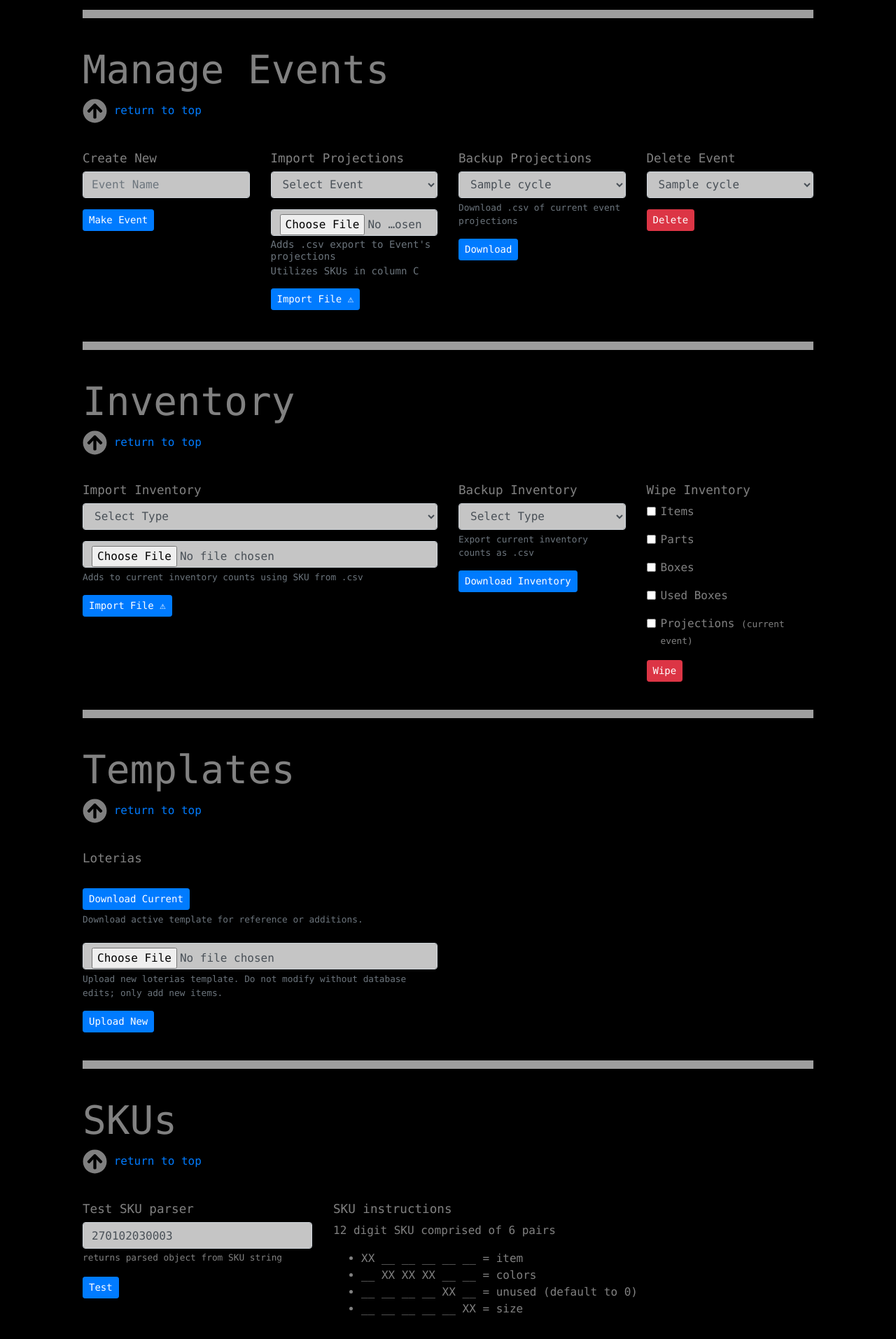
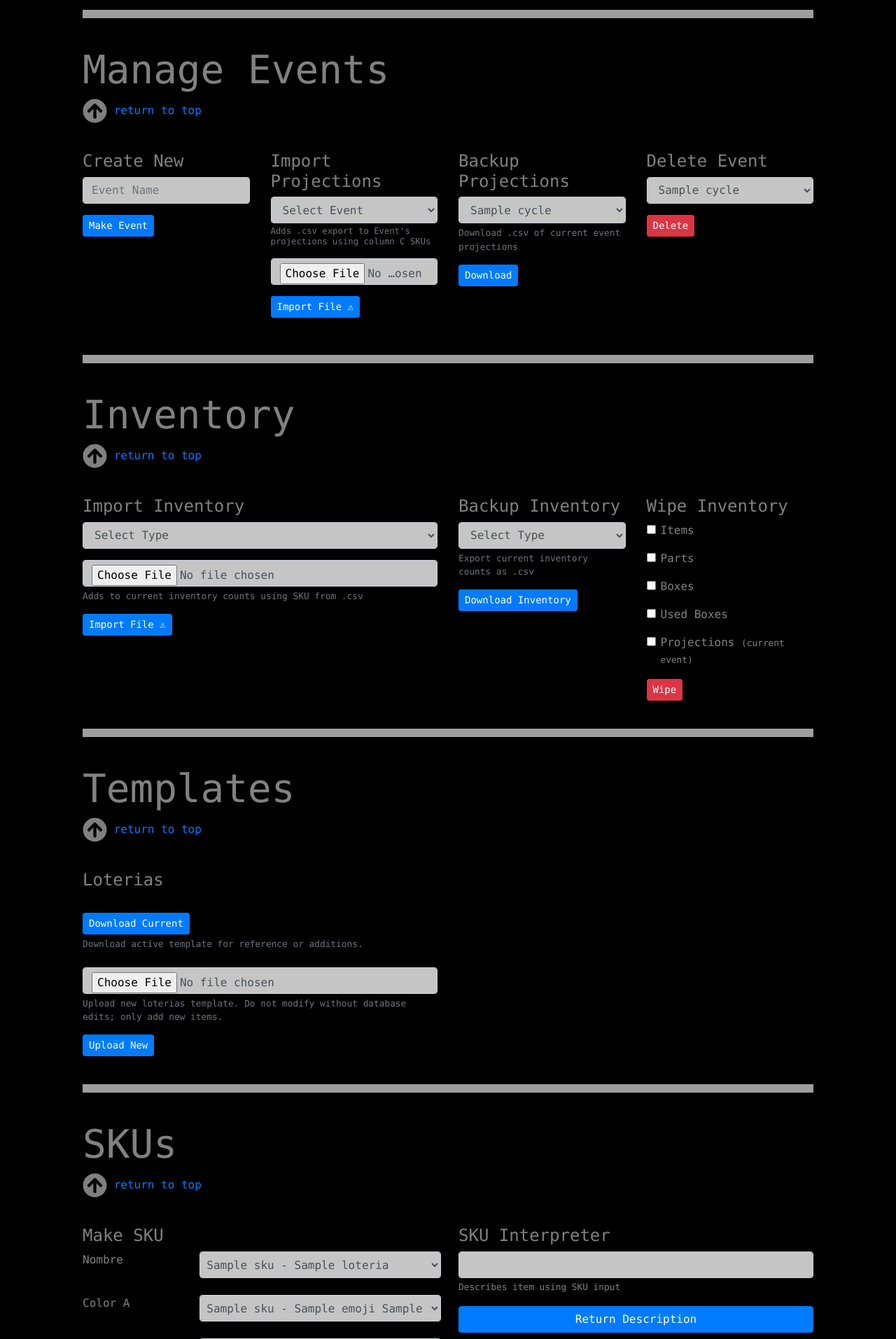
Before and after one commit to turkosaurus/nailivic, a Flask app: template templates/admin.html in a window 1280 px wide. Shown: the part 280-2193 px from the top of the page at 70% size. Run offline with Flask 2, Linux system fonts and the light colour scheme; the template is opened without the code that fills it: most values are stand-ins (such as "Sample title", 1, 10 or a date in 2020); parts of the project's set-up code (start-up, migrations or seed data) failed here and were passed over; some libraries are stand-ins or nearby versions.

Commit message:
forms connected for v0.9 testing

```diff
--- a/application.py
+++ b/application.py
@@ -496,7 +496,9 @@ def dashboard():
         print(part, size, color, qty)
 
         if not size:
-            return render_template('error.html', errcode='403', errmsg='Size must be specified for part')
+
+            flash('Size must be specified for part')
+            return redirect(f'/part/{color}')
 
         # Determine if part with color, or backs
         backs_onhand = db.execute("SELECT backs FROM loterias WHERE backs=:part", part=part)
@@ -595,7 +597,8 @@ def dashboard():
                     db.execute("UPDATE production SET qty=:new_partsprod WHERE \
                             name=:name AND size=:size AND color=:color", name=part, size=size, color=color, new_partsprod=new_partsprod)
 
-        return redirect('/')
+        flash(f"Sucessfully created {qty} {size} {color} {part}")
+        return redirect(f'/parts/{color}')
 
 
 @app.route('/parts/<part>', methods=['GET', 'POST'])
@@ -623,8 +626,10 @@ def parts(part):
                 ORDER BY qty DESC", name=part_like)
 
             print(cur_color)
-
-            return render_template('parts.html', cur_color=cur_color, tempslates=templates, part=part, productions=productions)
+            inventory = db.execute("SELECT * FROM parts WHERE color LIKe :name \
+                ORDER BY QTY DESC", name=part_like)
+
+            return render_template('parts.html', cur_color=cur_color, templates=templates, productions=productions, inventory=inventory)
 
         if part == 'backs':
             cur_color = {
@@ -664,31 +669,31 @@ def items():
     if request.method == 'GET':
 
         items = db.execute("SELECT * FROM items ORDER BY qty DESC, size ASC, name DESC")
-        newloterias = db.execute("SELECT * FROM loterias")
         templates = gather_templates()
 
-        return render_template('items.html', templates=templates, items=items, loterias=newloterias, sizes=sizes, colors=colors)
+        return render_template('items.html', templates=templates, items=items, sizes=sizes, colors=colors)
 
     # Upon POSTing form submission
     else:
         item = request.form.get("item")
         size = request.form.get("size")
-        a = request.form.get("Color A")
-        b = request.form.get("Color B")
-        c = request.form.get("Color C")
+        a = request.form.get("color_a")
+        b = request.form.get("color_b")
+        c = request.form.get("color_c")
         qty = int(request.form.get("qty"))
         deplete = request.form.get("deplete")
 
         print(f"deplete:{deplete}")
 
         print("POST form with values:")
-        print(qty, item, size, a, b, c)
+        print(qty, item, size, a, b, c, deplete)
 
         ## Validation ##
 
         # Return error if missing basic entries
         if (size is None) or (a is None) or (b is None):
-            return render_template('error.html', errcode='403', errmsg='Invalid entry. All Items must have a size and at least 2 colors.')
+            flash("Invalid entry. All Items must have a size and at least 2 colors.")
+            return redirect("/items")
 
         # Test for appropriateness of c_color presence
         ctest = db.execute("SELECT c FROM loterias WHERE nombre=:name", name=item)
@@ -697,13 +702,14 @@ def items():
         if not c:
             # But there should be a c
             if ctest[0]['c'] != '':
-                return render_template('error.html', errcode='403', errmsg='Invalid entry. Required color missing.')
+                flash('Invalid entry. Required color missing.')
+                return redirect('/items')
 
         # Superfulous c value is given
         else:
             if ctest[0]['c'] == '':
-                return render_template('error.html', errcode='403', errmsg='Invalid entry. Too many colors selected.')
-
+                flash('Invalid entry. Too many colors selected.')
+                return redirect('/items')
         # Validation complete. Now remove from parts and add to items.
 
         if deplete == "true":
@@ -867,15 +873,20 @@ def projections():
     else:
         item = request.form.get("item")
         size = request.form.get("size")
-        a = request.form.get("Color A")
-        b = request.form.get("Color B")
-        c = request.form.get("Color C")
+        a = request.form.get("color_a")
+        b = request.form.get("color_b")
+        c = request.form.get("color_c")
         qty = int(request.form.get("qty"))
+
+        print("input")
+        print(item, size, a, b, c, qty)
 
         ## Validation
         # Return error if missing basic entries
         if (size is None) or (a is None) or (b is None):
-            return render_template('error.html', errcode='403', errmsg='Invalid entry. All Items must have a size and at least 2 colors.')
+
+            flash("Invalid entry. All Items must have a size and at least 2 colors.")
+            return redirect('/projections')
 
         # Test for presence of c_color
         ctest = db.execute("SELECT c FROM loterias WHERE nombre=:name", name=item)
@@ -884,12 +895,14 @@ def projections():
         if not c:
             # But there should be a c
             if ctest[0]['c'] != '':
-                return render_template('error.html', errcode='403', errmsg='Invalid entry. Required color missing.')
+                flash("Invalid entry. Required color missing.")
+                return redirect('/projections')
 
         # Superfulous c value is given
         else:
             if ctest[0]['c'] == '':
-                return render_template('error.html', errcode='403', errmsg='Invalid entry. Too many colors selected.')
+                flash("Invalid entry. Too many colors selected.")
+                return redirect('/projections')
 
         # Identify current cycle
         active = db.execute("SELECT id, name, created_on FROM cycles WHERE current='TRUE'")
@@ -916,7 +929,7 @@ def projections():
             db.execute("INSERT INTO projections (name, size, a_color, b_color, c_color, qty, cycle) VALUES \
                         (:name, :size, :a_color, :b_color, :c_color, :qty, :cycle)", \
                         name=item, size=size, a_color=a, b_color=b, c_color=c, qty=qty, cycle=cycle)
-            print("New projection created.")
+            flash(f"Added to projections: {qty} {size} {item} ({a}, {b}, {c})")
 
         # Update existing entry's quantity
         else:
@@ -1105,12 +1118,10 @@ def shipping():
 @login_required
 def admin():
 
+    templates = gather_templates()
     cycles = db.execute("SELECT * FROM cycles")
-    loterias = db.execute("SELECT * FROM loterias")
-    sizes = db.execute("SELECT * FROM sizes")
-    colors = db.execute("SELECT * FROM colors")
-
-    return render_template('admin.html', cycles=cycles, loterias=loterias, sizes=sizes, colors=colors)
+
+    return render_template('admin.html', templates=templates, cycles=cycles)
 
 
 @app.route('/admin/<path>', methods=['GET', 'POST'])
@@ -1688,13 +1699,15 @@ def config(path):
 
             if items == 'true':
                 # Wipe items
-                db.execute("DELETE FROM items")
-                return render_template('message.html', message="Success, items wiped.")
+                deleted = db.execute("DELETE FROM items")
+                flash(f"Success, {deleted} items wiped.")
+                return redirect("/admin")
 
             if parts == 'true':
                 # Wipe parts
-                db.execute("DELETE FROM parts")
-                return render_template('message.html', message="Success, parts wiped.")
+                removed = db.execute("DELETE FROM parts")
+                flash(f"Sucess, {removed} parts deleted from inventory.")
+                return redirect('/parts/backs')
 
             if boxes == 'true':
                 # Wipe used boxes
@@ -1714,7 +1727,9 @@ def config(path):
                 cycle = active[0]['id']
 
                 db.execute("DELETE FROM projections where cycle=:cycle", cycle=cycle)
-                return render_template('message.html', message="Success, current event's projections wiped.")
+
+                flash("Success, current event's projections wiped.")
+                return redirect('/admin')
 
             #TODO create counter and return number of sucessful rows per action
             flash("Setup changes complete.")
@@ -1731,7 +1746,8 @@ def config(path):
                 flash(f"Successfully deleted {name} event cycle.")
                 return redirect("/admin")
             else:
-                return render_template("error.html", errcode="403", errmsg="Test cycle may not be deleted.")
+                flash("Test cycle may not be deleted.")
+                return redirect("/admin")
 
     # SKU
 
--- a/templates/admin.html
+++ b/templates/admin.html
@@ -1,7 +1,7 @@
 {% extends "layout.html" %}
 
 {% block title %}
-Admin
+Admin -
 {% endblock %}
 {% block main %}
 <container class="text-monospace">
@@ -49,7 +49,7 @@ Admin
 
     <div class="row">
         <div class="col-lg-3 col-md-6 col-sm-12">
-            <h5>Create New</h5>
+            <h4>Create New</h4>
             <div class="form-group">
                 <form action="/admin/new-event" method="post">
                     <!-- Name -->
@@ -70,10 +70,8 @@ Admin
 
 
         <div class="col-lg-3 col-md-6 col-sm-12">
-            <h5>Import Projections<h5>
-
+            <h4>Import Projections<h4>
                 <form method="POST" action="/admin/import-event" enctype="multipart/form-data">
-
                 <div class="form-group">
                     <!-- <label for="event"></label> -->
                     <select class="form-control" name="event" id="event">
@@ -82,12 +80,18 @@ Admin
                         <option title="Created on: {{ cycle.created_on }}" value="{{ cycle.id }}">{{ cycle.name }}</option>
                         {% endfor %}
                     </select>
+                    <small class="form-text text-muted">
+                        <small class="form-text text-muted">
+                            <small class="form-text text-muted">
+                                Adds .csv export to Event's projections using column C SKUs
+
+                            </small>
+                        </small>
+                    </small>
                 </div>
 
                 <div class="form-group">
                     <input class="form-control" type="file" name="inputfile" id="inputfile" accept=".csv">
-                    <small class="form-text text-muted">Adds .csv export to Event's projections</small>
-                    <small class="form-text text-muted">Utilizes SKUs in column C</small>
                 </div>
 
                 <button type="submit" class="btn btn-primary btn-sm" onclick="return confirm('Add projections to event?')">
@@ -101,7 +105,7 @@ Admin
 
 
         <div class="col-lg-3 col-md-6 col-sm-12">
-            <h5>Backup Projections</h5>
+            <h4>Backup Projections</h4>
             <form action="/admin/backup-projections" method="post">
                 <div class="form-group">
                     <!-- <label for="backup-projections"></label> -->
@@ -121,7 +125,7 @@ Admin
         </div>
 
         <div class="col-lg-3 col-md-6 col-sm-12">
-            <h5>Delete Event</h5>
+            <h4>Delete Event</h4>
             <form action="/admin/delete-event" method="post">
                 <!-- Name -->
                 <div class="form-group">
@@ -156,9 +160,9 @@ Admin
 
     <div class="row">
         <div class="col-lg-6 col-md-12 col-sm-12">
-            <h5>
+            <h4>
                 Import Inventory
-            </h5>
+            </h4>
 
             <form method="POST" action="/admin/import-inventory" enctype="multipart/form-data">
 
@@ -180,21 +184,15 @@ Admin
 
                 <button type="submit" class="btn btn-primary btn-sm">Import File ⚠</button>
                 <br>
-
             </form>
-
             <br>
-
-
-
-
-
         </div>
+        <br>
 
         <div class="col-lg-3 col-md-6 col-sm-12">
-            <h5>
+            <h4>
                 Backup Inventory
-            </h5>
+            </h4>
 
             <form method="POST" action="/admin/backup-inventory">
                 <div class="form-group">
@@ -216,16 +214,16 @@ Admin
         </div>
 
         <!-- <div class="col-lg-3 col-md-6 col-sm-12">
-            <h5>
+            <h4>
                 -
-            </h5>
+            </h4>
         </div> -->
 
         <div class="col-lg-3 col-md-6 col-sm-12">
             <form action="/admin/wipe" method="post">
-                <h5>
+                <h4>
                     Wipe Inventory
-                </h5>
+                </h4>
                 <div class="form-group form-check">
                     <input type="checkbox" class="form-check-input" name="wipe-items" id="wipe-items" value="true">
                     <label class="form-check-label" for="wipe-items">Items</label>
@@ -277,9 +275,9 @@ Admin
     <div class="row">
 
         <div class="col-lg-6 col-md-12 col-sm-12">
-            <h5>
+            <h4>
                 Loterias
-            </h5>
+            </h4>
 
             <br>
 
@@ -311,9 +309,9 @@ Admin
         </div>
 
         <!-- <div class="col-lg-3 col-md-6 col-sm-12">
-            <h5>
+            <h4>
                 -
-            </h5>
+            </h4>
         </div> -->
 
         <div class="col-lg-3 col-md-6 col-sm-12">
@@ -336,43 +334,9 @@ Admin
     </div>
 
     <div class="row">
-        <div class="col-lg-4 col-md-6 col-sm-12">
-            <h5>Test SKU parser</h5>
-            <form action="/admin/parse-sku" method="post">
-                <input class="form-control" type="number" value="270102030003" min="010000000000" max="999999999999" id="sku" name="sku" autocomplete="on">
-                <!-- <label for="sku">Parse number into SKU object</label> -->
-                <div class="form-group">
-                    <small>returns parsed object from SKU string</small>
-                </div>
-                <button type="submit" class="btn btn-primary btn-sm">Test</button>
-            </form>
-        </div>
 
-        <div class="col-lg-8 col-md-6 col-sm-12">
-            <h5>SKU instructions</h5>
-            <p>12 digit SKU comprised of 6 pairs</p>
-            <ul>
-                <li>
-                    XX __ __ __ __ __ = item
-                </li>
-                <li>
-                    __ XX XX XX __ __ = colors
-                </li>
-                <li>
-                    __ __ __ __ XX __ = unused (default to 0)
-                </li>
-                <li>
-                    __ __ __ __ __ XX = size
-                </li>
-            </ul>
-        </div>
-    </div>
-
-    <br>
-
-    <div class="row justify-content-around">
-        <div class="col-lg-4 col-md-6 col-sm-12">
-            <h5>Make SKU</h5>
+        <div class="col-md-6 col-sm-12">
+            <h4>Make SKU</h4>
 
             <form class="form-group" action="/admin/make-sku" method="post">
 
@@ -380,8 +344,8 @@ Admin
                     <label class="col-4" for="nombre">Nombre</label>
                     <select class="col-8 form-control" name="nombre" id="nombre">
                         <!-- <option title="">Select Event</option> -->
-                        {% for loteria in loterias %}
-                        <option title="" value="{{ loteria.sku }}">{{ loteria.nombre }}</option>
+                        {% for loteria in templates.loterias %}
+                        <option title="" value="{{ loteria.sku }}">{{ loteria.sku }} - {{ loteria.nombre }}</option>
                         {% endfor %}
                     </select>
                 </div>
@@ -391,9 +355,8 @@ Admin
                 <div class="form-row">
                     <label class="col-4" for="a">Color A</label>
                     <select class="col-8 form-control" name="a" id="a">
-                        <option selected title="Defaults to 00" value="00">none</option>
-                        {% for color in colors %}
-                            <option title="" value="{{ color.sku }}">{{ color.emoji }} {{ color.name }}</option>
+                        {% for color in templates.colors %}
+                            <option title="" value="{{ color.sku }}">{{ color.sku }} - {{ color.emoji }} {{ color.name }}</option>
                         {% endfor %}
                     </select>
                 </div>
@@ -403,9 +366,8 @@ Admin
                 <div class="form-row">
                     <label class="col-4" for="b">Color B</label>
                     <select class="col-8 form-control" name="b" id="b">
-                        <option selected title="Defaults to 00" value="00">none</option>
-                        {% for color in colors %}
-                            <option title="" value="{{ color.sku }}">{{ color.emoji }} {{ color.name }}</option>
+                        {% for color in templates.colors %}
+                            <option title="" value="{{ color.sku }}">{{ color.sku }} - {{ color.emoji }} {{ color.name }}</option>
                         {% endfor %}
                     </select>
                 </div>
@@ -416,8 +378,8 @@ Admin
                     <label class="col-4" for="c">Color C</label>
                     <select class="col-8 form-control" name="c" id="c">
                         <option selected title="Defaults to 00" value="00">none</option>
-                        {% for color in colors %}
-                            <option title="" value="{{ color.sku }}">{{ color.emoji }} {{ color.name }}</option>
+                        {% for color in templates.colors %}
+                        <option title="" value="{{ color.sku }}">{{ color.sku }} - {{ color.emoji }} {{ color.name }}</option>
                         {% endfor %}
                     </select>
                 </div>
@@ -439,46 +401,64 @@ Admin
                 <div class="form-row">
                     <label class="col-4" for="size">Size</label>
                     <select class="col-8 form-control" name="size" id="size">
-                        {% for size in sizes %}
-                        <option title="" value="{{ size.sku }}">{{ size.longname }}</option>
+                        {% for size in templates.sizes %}
+                        <option title="" value="{{ size.sku }}">{{ size.sku }} - {{ size.longname }}</option>
                         {% endfor %}
                     </select>
                 </div>
 
                 <br>
 
-                <button type="submit" class="btn btn-primary btn-sm btn-block">Generate SKU</button>
+                <button type="submit" class="btn btn-primary btn-block">Generate SKU</button>
 
             </form>
         </div>
 
-        <div class="col-lg-8 col-md-6 col-sm-12">
-            <h5>SKU example</h5>
+        <div class="col-md-6 col-sm-12">
+            <h4>SKU Interpreter</h4>
+            <form action="/admin/parse-sku" method="post">
+                <input class="form-control" type="number" value="" min="010000000000" max="999999999999" id="sku" name="sku" autocomplete="on">
+                <!-- <label for="sku">Parse number into SKU object</label> -->
+                <div class="form-group">
+                    <small>Describes item using SKU input</small>
+                </div>
+                <button type="submit" class="btn btn-block btn-primary">Return Description</button>
+            </form>
+
+            <br>
+
+            <p>12 digits, comprised of 6 pairs</p>
+            <ul>
+                <li>
+                    XX __ __ __ __ __ = item
+                </li>
+                <li>
+                    __ XX XX XX __ __ = colors
+                </li>
+                <li>
+                    __ __ __ __ 00 __ = unused
+                </li>
+                <li>
+                    __ __ __ __ __ XX = size
+                </li>
+            </ul>
+
+        </div>
+        <br>
+    </div>
+    <br>
+
+
+    <div class="row justify-content-around">
+
+        <div class="col">
+            <h4>SKU example</h4>
             <img class="img-fluid text-center" alt="SKU setup explained"  src="/static/skuexample.png">
         </div>
 
     </div>
 
-
-
-    <div class="row">
-        <div class="col-md-6 col-sm-12">
-            <br>
-        </div>
-
-    </div>
-
-
     <hr>
-    <br>
-
-    <div class="row">
-        <div class="col">
-            <a href="/admin/convert"><button class="btn btn-primary">convert hearts</button></a>
-            <small>testing, Mark don't touch</small>
-        </div>
-    </div>
-
 
     <!--
     <div class="row">
--- a/templates/layout.html
+++ b/templates/layout.html
@@ -45,14 +45,15 @@
                         </a>
                         <!-- TODO utilize Flask context processor to programatically fill this list -->
                         <div class="dropdown-menu" aria-labelledby="navbarDropdown">
+                            <a class="dropdown-item" href="/parts/backs">Backs</a>
+                            <div class="dropdown-divider"></div>
                             <a class="dropdown-item" href="/parts/black">Black</a>
                             <a class="dropdown-item" href="/parts/red">Red</a>
-                            <a class="dropdown-item" href="/parts/turquoise">Turquoise</a>
+                            <a class="dropdown-item" href="/parts/TQ">Turquoise</a>
                             <a class="dropdown-item" href="/parts/yellow">Yellow</a>
                             <a class="dropdown-item" href="/parts/green">Green</a>
                             <a class="dropdown-item" href="/parts/purple">Purple</a>
                             <div class="dropdown-divider"></div>
-                            <a class="dropdown-item" href="/parts/backs">Backs</a>
                             <a class="dropdown-item" href="/parts/boxes">Boxes</a>
                         </div>
                     </li>
```
Also changed, not shown: templates/items.html (+11 -6 lines), templates/parts.html (+55 -24 lines), templates/projections.html (+14 -10 lines), static/arrow-circle-down-solid.svg (added).
